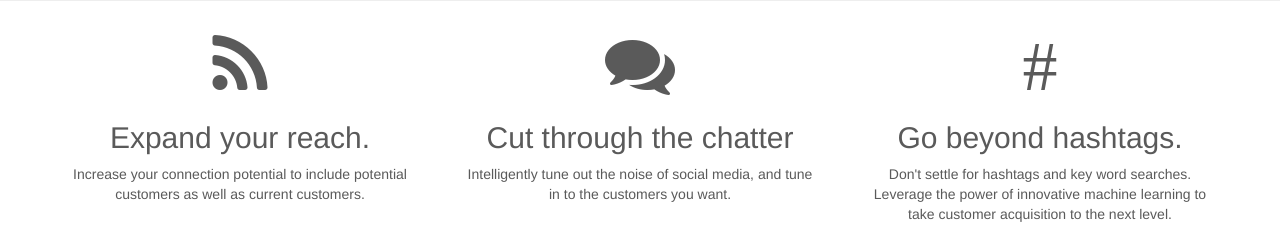
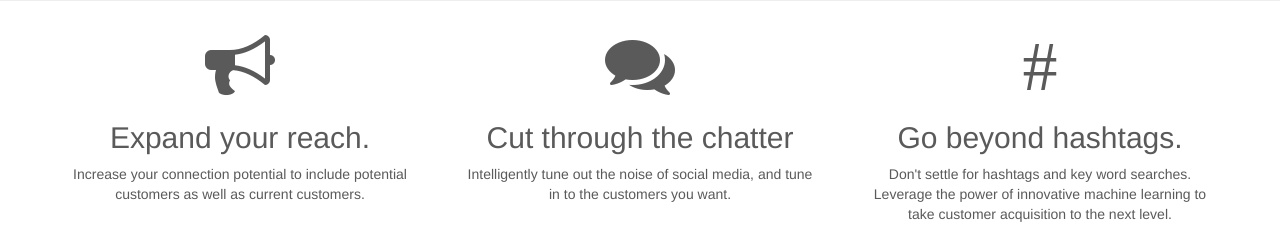
Before and after one commit to pshahid/customer_hunter, a Flask app: template templates/index.html in a window 1280 px wide. Shown: the part 351-591 px from the top of the page. Run offline with Flask 2, Linux system fonts and the light colour scheme; the template is opened without the code that fills it, so the values that code supplies are empty; parts of the project's set-up code (start-up, migrations or seed data) failed here and were passed over; some libraries are stand-ins or nearby versions.

Commit message:
Changing the RSS feed icon to a bullhorn

```diff
--- a/templates/index.html
+++ b/templates/index.html
@@ -78,7 +78,7 @@
       <div class="row">
         <div class="col-lg-4">
             <a href="#">
-              <i class="fa fa-rss fa-5x" style="color: rgb(90, 90, 90);"></i>
+              <i class="fa fa-bullhorn fa-5x" style="color: rgb(90, 90, 90);"></i>
             </a>
           <h2>Expand your reach.</h2>
           <p>Increase your connection potential to include potential customers as well as current customers.</p>
```
